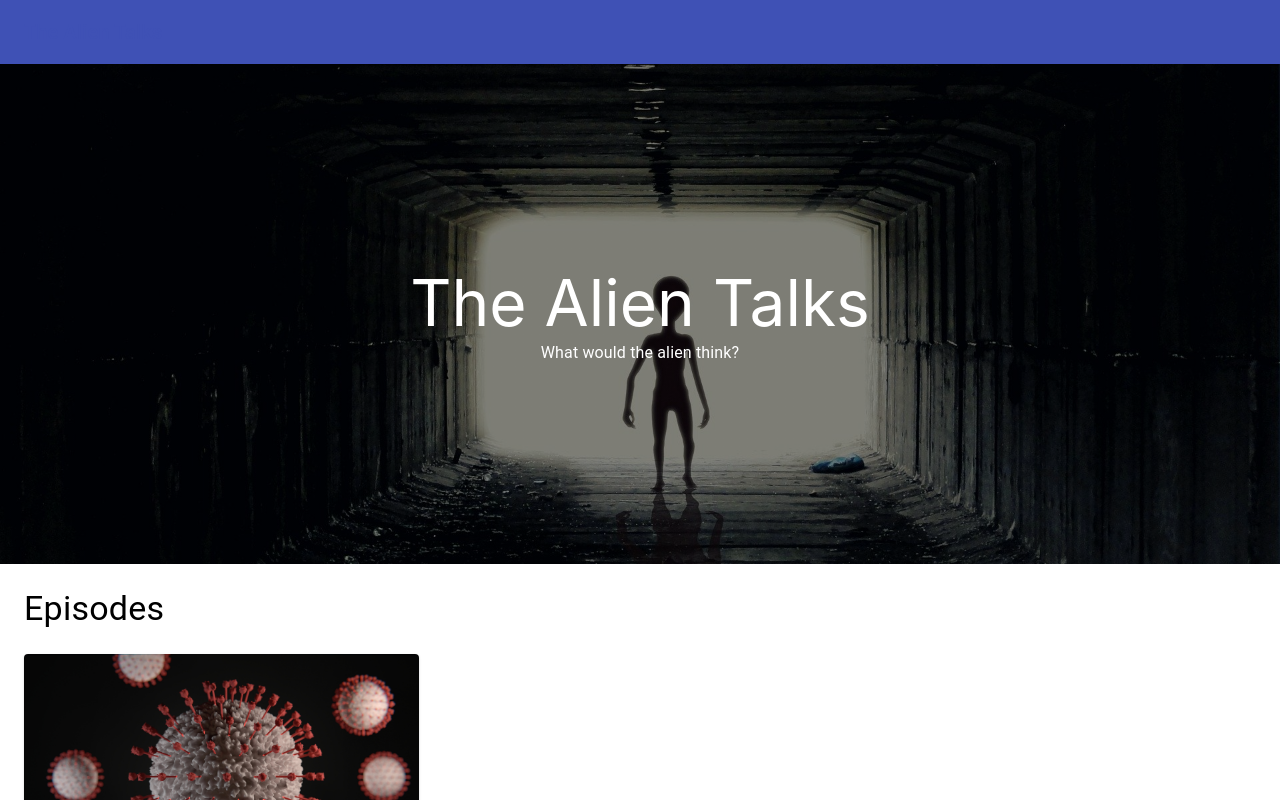
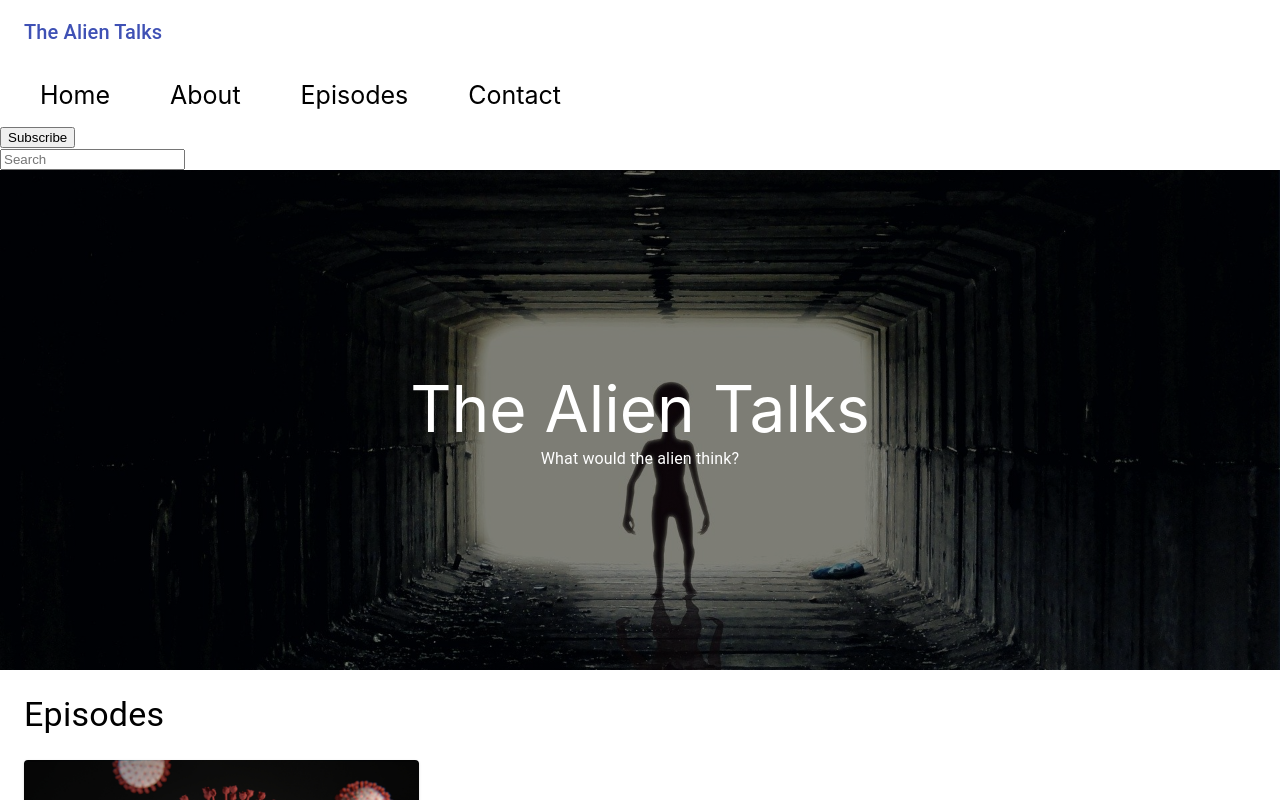
Before and after one commit to mrjlancaster/Blog, a React (Create React App) app in the folder my-blog/: page /Home in a window 1280 px wide. Shown: the top 800 px of the page. Built offline with nearby package versions, Linux system fonts and the light colour scheme.

Commit message:
add router to links and link tags

```diff
--- a/my-blog/package.json
+++ b/my-blog/package.json
@@ -9,6 +9,7 @@
     "@testing-library/user-event": "^7.2.1",
     "react": "^16.13.1",
     "react-dom": "^16.13.1",
+    "react-router-dom": "^5.2.0",
     "react-scripts": "3.4.3"
   },
   "scripts": {
--- a/my-blog/src/App.js
+++ b/my-blog/src/App.js
@@ -1,5 +1,10 @@
 import React from 'react';
 import useStyles from './Styles';
+import { BrowserRouter as Router, Switch, Route } from 'react-router-dom';
+
+// Import pages
+import Home from './components/Home';
+import Contact from './components/pages/Contact'
 
 // layouts
 import Header from './components/Header';
@@ -17,18 +22,17 @@ function App() {
 	const classes = useStyles();
 
 	return (
-		<div className="App">
-			<Header />
-			<Hero />
-			<Container maxWidth="lg" className={classes.blogsContainer}>
-				<Typography variant="h4" className={classes.blogTitle}>
-					Episodes
-				</Typography>
-				<Grid container spacing={3}>
-					<Post />
-				</Grid>
-			</Container>
-		</div>
+		<Router>
+			<div className="App">
+				<Header />
+				{/* routing to different pages */}
+				<Switch>
+					<Route path='/' exact component={Home} />
+					<Route path='/Home' exact component={Home} />
+					<Route path='/contact' component={Contact} />
+				</Switch>
+			</div>
+		</Router>
 	);
 }
 
--- a/my-blog/src/components/Header.js
+++ b/my-blog/src/components/Header.js
@@ -1,4 +1,5 @@
 import React from 'react';
+import { Link } from 'react-router-dom';
 
 // Import styles file
 import useStyles from '../Styles';
@@ -13,30 +14,53 @@ function Header() {
 
 	const classes = useStyles();
 
+	const navStyle = {
+		ul: {
+			display: 'flex'
+		},
+		navLinks: {
+			color: '#000',
+			listStyle: 'none',
+			textDecoration: 'none',
+			marginRight: 60,
+			fontSize: 25
+		},
+	}
+
+
    return (
 	 	<div>
-			  	<AppBar className={classes.appBar} position="static">
+			  	{/* <AppBar className={classes.appBar} position="static">
 					<Toolbar>
-						<Typography variant="h6" color='primary'>
+						<Typography variant="h6" color='main'>
 							The Alien Talks
 						</Typography>
 					</Toolbar>
-				</AppBar>
+				</AppBar> */}
 
-
-			   {/* <div class="logo">
-					<h1>The <span className="redtext">Alien</span><span className="blacktext"> Talks</span></h1>
-             </div>
+				<Toolbar>
+					<Typography variant="h6" color='primary'>
+						The Alien Talks
+					</Typography>
+				</Toolbar>
             <nav>
-					<ul>
-						<li>Home</li>
-						<li>About</li>
-						<li>Episodes</li>
-						<li>Contact</li>
+					<ul style={navStyle.ul}>
+						<Link to="/Home" style={navStyle.navLinks}>
+							<li>Home</li>
+						</Link>
+						<Link to="/About" style={navStyle.navLinks}>
+							<li>About</li>
+						</Link>
+						<Link to="/Episodes" style={navStyle.navLinks}>
+							<li>Episodes</li>
+						</Link>
+						<Link to="/Contact" style={navStyle.navLinks}>
+							<li>Contact</li>
+						</Link>
 					</ul>
 					<button>Subscribe</button>
             </nav>
-            <input type='text' placeholder='Search...'></input> */}
+            <input type='text' placeholder='Search'></input>
       </div>
    )
 }
--- /dev/null
+++ b/my-blog/src/components/Home.js
@@ -0,0 +1,33 @@
+import React from 'react';
+import useStyles from '../Styles';
+
+// layouts
+import Hero from './Hero';
+import Post from './Post';
+
+// material ui imports
+import Typography from '@material-ui/core/Typography';
+import Container from '@material-ui/core/Container';
+import Grid from '@material-ui/core/Grid';
+
+
+// App
+function Home() {
+	const classes = useStyles();
+
+	return (
+		<div className="App">
+			<Hero />
+			<Container maxWidth="lg" className={classes.blogsContainer}>
+				<Typography variant="h4" className={classes.blogTitle}>
+					Episodes
+				</Typography>
+				<Grid container spacing={3}>
+					<Post />
+				</Grid>
+			</Container>
+		</div>
+	);
+}
+
+export default Home;
--- a/my-blog/src/components/pages/Contact.js
+++ b/my-blog/src/components/pages/Contact.js
@@ -0,0 +1,9 @@
+import React from 'react';
+
+function Contact() {
+	return (
+		<h1>Contact</h1>
+	)
+}
+
+export default Contact;
```
Also changed, not shown: 1 other file (tests, documents, lock files or other folders).
